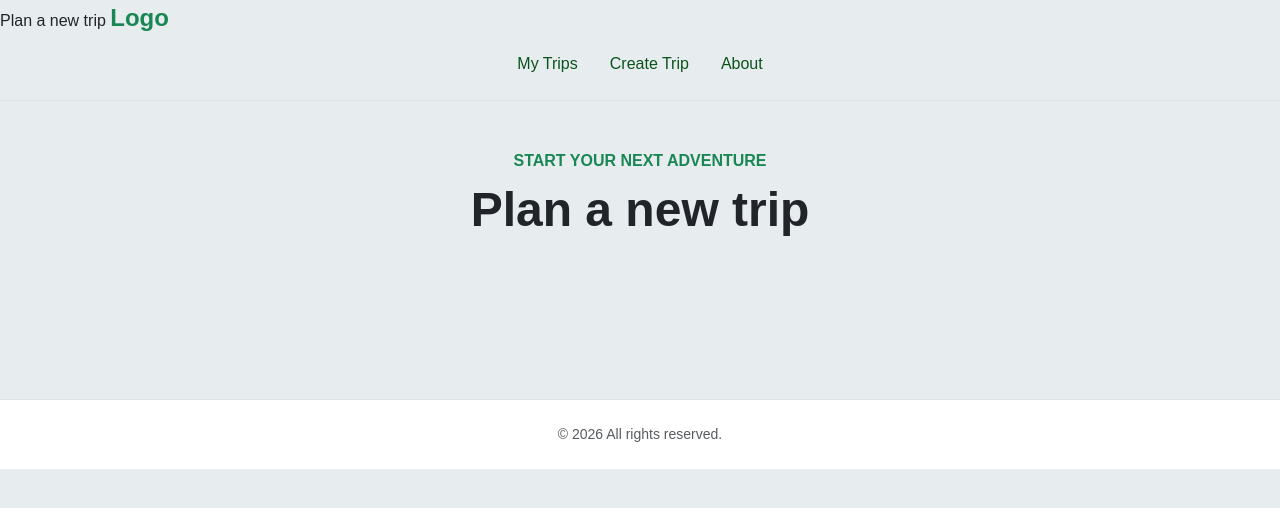
After one commit to JimboJSlice/module_02_assessment, a Flask app: page /create_trip in a window 1280 px wide. The commit adds this page. Shown: the top 508 px of the page. Run offline with Flask 3, Linux system fonts and the light colour scheme.

Commit message:
added other pages + started create a trip

```diff
--- a/app.py
+++ b/app.py
@@ -4,6 +4,8 @@ from flask import Flask, render_template
 
 app = Flask(__name__)
 app.secret_key = os.environ['SECRET_KEY']
+
+user_name = "James"
 
 
 @app.route("/")
@@ -13,6 +15,10 @@ def home():
 @app.route("/trips")
 def trips():
     return render_template("trips.html")
+
+@app.route("/create_trip")
+def create_trip():
+    return render_template("create_trip.html")
 
 @app.route("/about")
 def about():
--- a/templates/about.html
+++ b/templates/about.html
@@ -0,0 +1,6 @@
+{% extends "base.html" %} {% block title %}
+<title>About</title>
+{% endblock %} {% block content %}
+
+
+{% endblock %}
--- a/templates/base.html
+++ b/templates/base.html
@@ -20,8 +20,8 @@
     <nav class="navbar navbar-expand-lg navbar-light bg-yellow border-bottom">
         <div class="container">
         <ul class="navbar-nav mx-auto mb-2">
-            <li class="nav-item"><a class="nav-link" href="{{ url_for('home') }}">Home</a></li>
             <li class="nav-item"><a class="nav-link" href="{{ url_for('trips') }}">My Trips</a></li>
+            <li class="nav-item"><a class="nav-link" href="{{ url_for('create_trip') }}">Create Trip</a></li>
             <li class="nav-item"><a class="nav-link" href="{{ url_for('about') }}">About</a></li>
         </ul>
         </nav>
--- /dev/null
+++ b/templates/create_trip.html
@@ -0,0 +1,13 @@
+{% extends "base.html" %} {% block title %}Plan a new trip{% endblock %} {%
+block content %}
+
+<div class="container py-5">
+  <div class="row justify-content-center mb-5">
+    <div class="col-lg-8 text-center">
+      <p class="text-success fw-semibold mb-2">START YOUR NEXT ADVENTURE</p>
+      <h1 class="display-5 fw-bold mb-3">Plan a new trip</h1>
+    </div>
+  </div>
+</div>
+
+{% endblock %}
--- a/templates/trips.html
+++ b/templates/trips.html
@@ -0,0 +1,3 @@
+{% extends "base.html" %} {% block title %}
+<title>My Trips</title>
+{% endblock %} {% block content %} {% endblock %}
```
Also changed, not shown: templates/index.html (+21 -12 lines).
